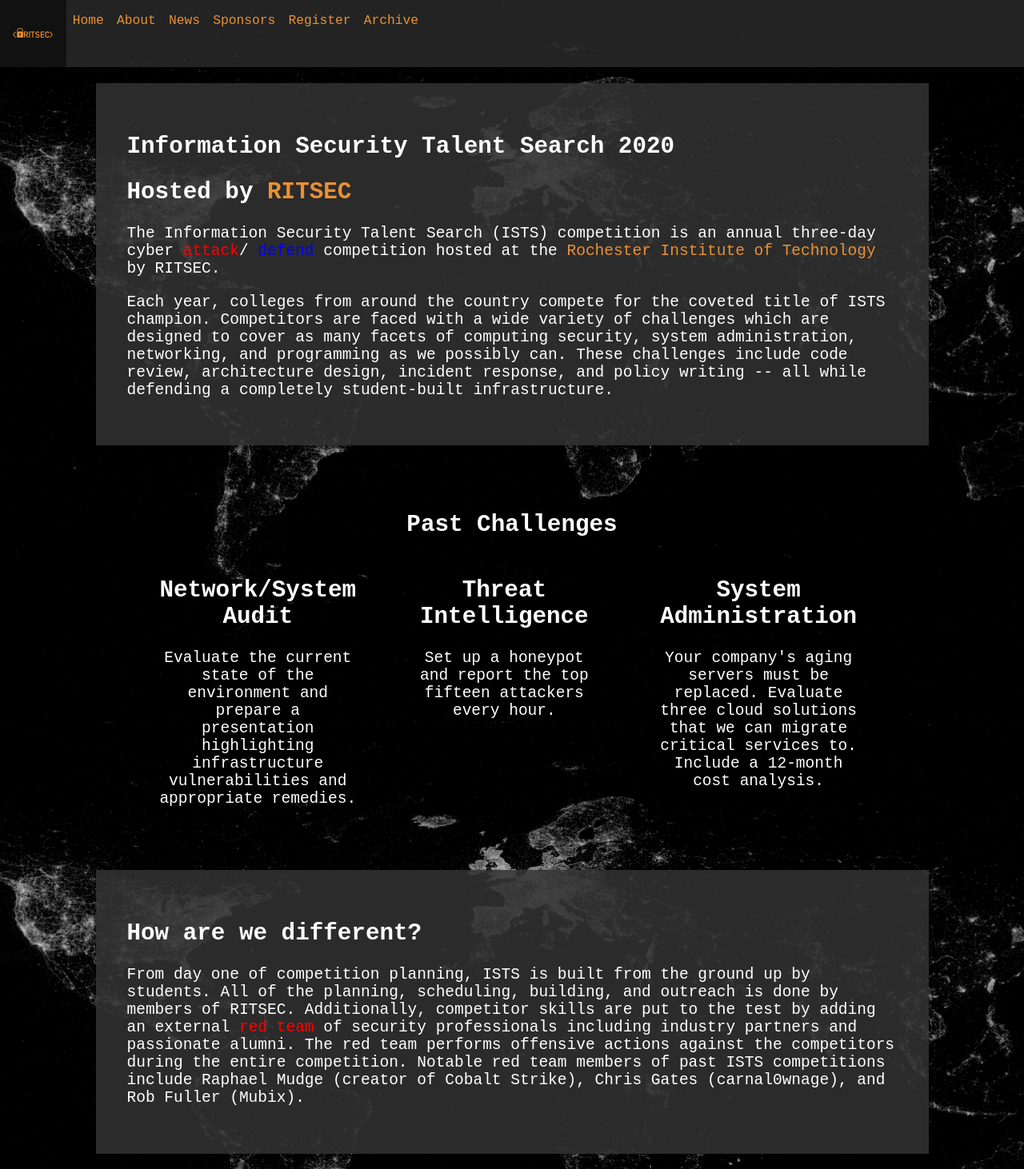
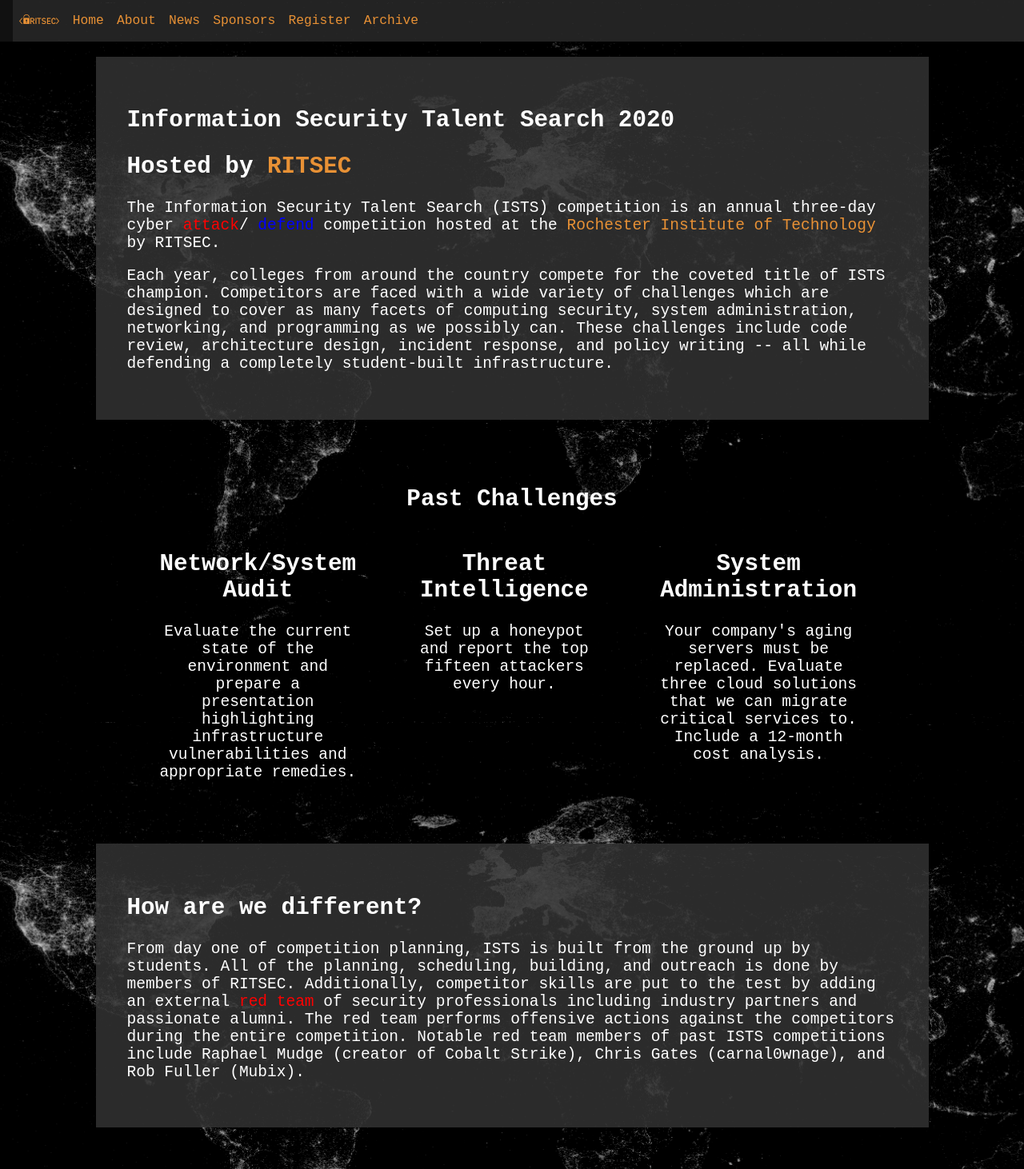
Before and after one commit to ritsec/ists-website-old, a Jekyll site: the page built from index.html, in a window 1280 px wide. Shown: the whole page at 80% size. Built offline with Jekyll 4.4.1, drawn with Linux system fonts in a browser that asks for light colours.

Commit message:
Fixed navbar alignment. Logo link was modifing alignment

```diff
--- a/_includes/navbar.html
+++ b/_includes/navbar.html
@@ -1,7 +1,7 @@
 <nav>
   <ul>
     <li class="logo">
-      <a href="https://ritsec.club"><img src="/static/img/ritsec-logo.png" alt="RITSEC Logo" height="12" width="50" /></a>
+      <li><a href="https://www.ritsec.club"><img src="/static/img/ritsec-logo.png" alt="RITSEC Logo" height="12" width="50" /></a></li>
     </li>
     <li><a href="/">Home</a></li>
     <li><a href="/about">About</a></li>
@@ -11,3 +11,4 @@
     <li><a href="/archive">Archive</a></li>
   </ul>
 </nav>
+<!--<img src="/static/img/ritsec-logo.png" alt="RITSEC Logo" height="12" width="50" />-->
```
